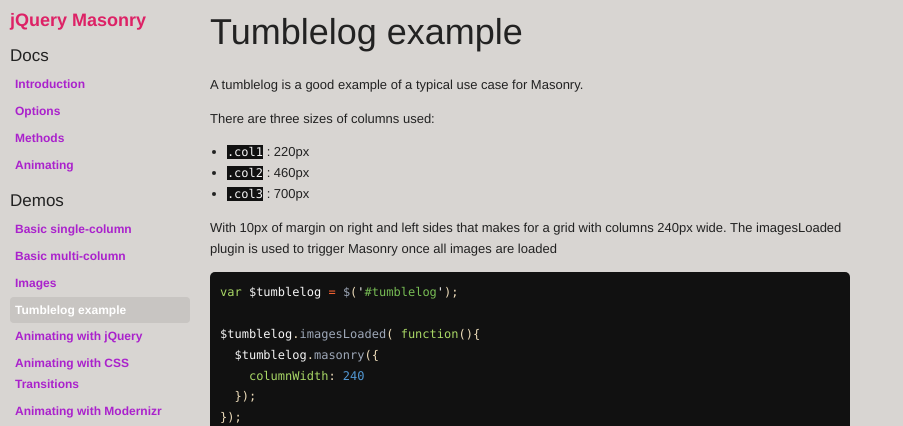
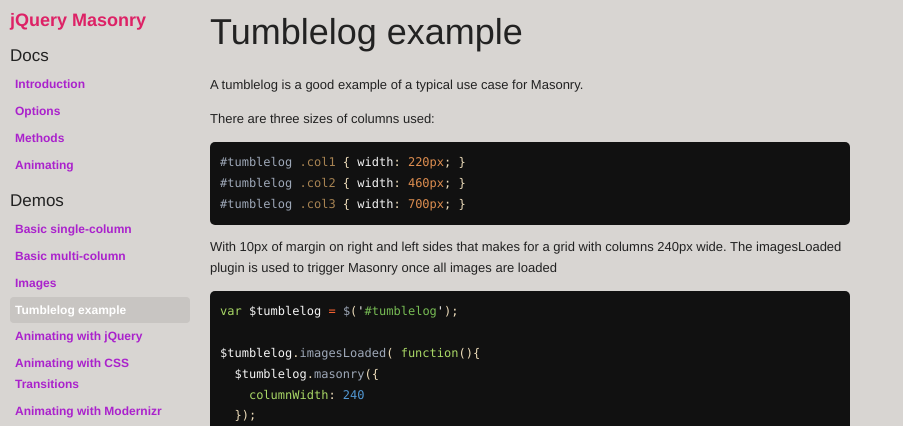
Before and after one commit to desandro/masonry, a Jekyll site: the page built from _posts/demos/2011-05-04-tumblelog.html, in a window 1280 px wide and 900 px high, cut to the strip 0-426 px from the top of the window. Shown: the whole strip, without its empty margins (0-903 px from the left). Built offline with Jekyll 4.4.1, drawn with Linux system fonts in a browser that asks for light colours.

Commit message:
docs : tumblelog cols

```diff
--- a/_posts/demos/2011-05-04-tumblelog.html
+++ b/_posts/demos/2011-05-04-tumblelog.html
@@ -7,11 +7,15 @@
 <div id="copy">
   <p>A tumblelog is a good example of a typical use case for Masonry.</p>
   <p>There are three sizes of columns used:</p>
-    <ul>
-      <li><code>.col1</code> : 220px</li>
-      <li><code>.col2</code> : 460px</li>
-      <li><code>.col3</code> : 700px</li>
-    </ul>
+
+{% highlight css %}
+
+#tumblelog .col1 { width: 220px; }
+#tumblelog .col2 { width: 460px; }
+#tumblelog .col3 { width: 700px; }
+
+{% endhighlight %}
+
   <p>With 10px of margin on right and left sides that makes for a grid with columns 240px wide. The imagesLoaded plugin is used to trigger Masonry once all images are loaded</p>
 
 {% highlight javascript %}
--- a/css/style.css
+++ b/css/style.css
@@ -521,9 +521,9 @@
 
 #tumblelog h1, #tumblelog h2, #tumblelog h3 { font-weight: bold;}
 
-#tumblelog .col1 { width: 220px;}
-#tumblelog .col2 { width: 460px;}
-#tumblelog .col3 { width: 700px;}
+#tumblelog .col1 { width: 220px; }
+#tumblelog .col2 { width: 460px; }
+#tumblelog .col3 { width: 700px; }
 
 #tumblelog .col1 img,
 #tumblelog .col2 img,
```
